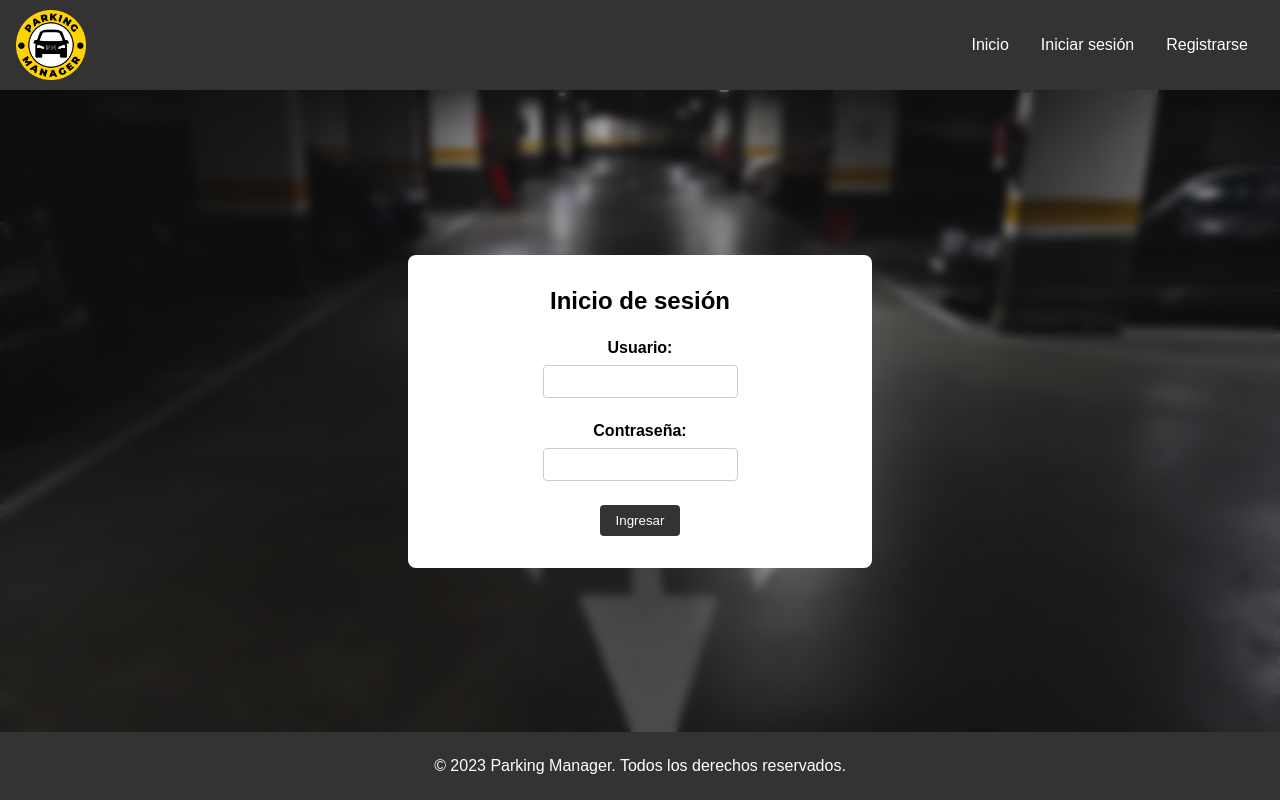
After one commit to Daireto/ProyectoPHP, a PHP site: page /views/auth/login.php in a window 1280 px wide. The commit adds this page. Run offline with PHP 8.4, Linux system fonts and the light colour scheme.

Commit message:
comenzar estructura mvc

```diff
--- a/estilos/index.css
+++ b/assets/css/index.css
@@ -1,6 +1,6 @@
 /* Estilos de la cabecera */
 header {
-    background-image: url("../imagenes/fondo-cabecera.jpg");
+    background-image: url("../img/fondo-cabecera.jpg");
     background-size: cover;
     color: white;
     text-align: center;
--- a/estilos/login.css
+++ b/assets/css/login.css
@@ -1,6 +1,6 @@
 /* Estilos del cuerpo de la página */
 body {
-    background-image: url("../imagenes/fondo-cabecera.jpg");
+    background-image: url("../img/fondo-cabecera.jpg");
     background-size: cover;
 }
 
--- a/estilos/register.css
+++ b/assets/css/register.css
@@ -1,6 +1,6 @@
 /* Estilos del cuerpo de la página */
 body {
-    background-image: url("../imagenes/fondo-cabecera.jpg");
+    background-image: url("../img/fondo-cabecera.jpg");
     background-size: cover;
 }
 
--- a/login.html
+++ b/views/auth/login.php
@@ -1,30 +1,16 @@
 <!DOCTYPE html>
 <html lang="es">
 <head>
-    <meta charset="UTF-8">
-    <meta name="viewport" content="width=device-width, initial-scale=1.0">
-    <title>Parking Manager</title>
-
-    <!-- Ícono -->
-    <link rel="icon" href="imagenes/favicon.ico" type="image/x-icon">
+    <?php include "../layout/head.php" ?>
 
     <!-- Estilos -->
-    <link rel="stylesheet" href="estilos/base.css">
-    <link rel="stylesheet" href="estilos/login.css">
+    <link rel="stylesheet" href="../../assets/css/base.css">
+    <link rel="stylesheet" href="../../assets/css/login.css">
 </head>
 
 <body>
     <!-- Barra de navegación -->
-    <nav class="navbar">
-        <a class="logo" href="index.html">
-            <img src="imagenes/logo.png" alt="Logo">
-        </a>
-        <ul class="menu">
-            <li class="item"><a href="index.html">Inicio</a></li>
-            <li class="item"><a href="login.html">Iniciar sesión</a></li>
-            <li class="item"><a href="register.html">Registrarse</a></li>
-        </ul>
-    </nav>
+    <?php include "../layout/nav.php" ?>
 
     <!-- Contenido principal -->
     <main>
@@ -48,8 +34,6 @@
     </main>
 
     <!-- Pié de página -->
-    <footer>
-        <p>&copy; 2023 Parking Manager. Todos los derechos reservados.</p>
-    </footer>
+    <?php include "../layout/footer.php" ?>
 </body>
 </html>
--- /dev/null
+++ b/views/layout/footer.php
@@ -0,0 +1,3 @@
+<footer>
+    <p>&copy; 2023 Parking Manager. Todos los derechos reservados.</p>
+</footer>
--- /dev/null
+++ b/views/layout/head.php
@@ -0,0 +1,6 @@
+<meta charset="UTF-8">
+<meta name="viewport" content="width=device-width, initial-scale=1.0">
+<title>Parking Manager</title>
+
+<!-- Ícono -->
+<link rel="icon" href="/ProyectoPHP/assets/img/favicon.ico" type="image/x-icon">
--- /dev/null
+++ b/views/layout/nav.php
@@ -0,0 +1,10 @@
+<nav>
+    <a class="logo" href="/ProyectoPHP/index.php">
+        <img src="/ProyectoPHP/assets/img/logo.png" alt="Logo">
+    </a>
+    <ul class="menu">
+        <li class="item"><a href="/ProyectoPHP/index.php">Inicio</a></li>
+        <li class="item"><a href="/ProyectoPHP/views/auth/login.php">Iniciar sesión</a></li>
+        <li class="item"><a href="/ProyectoPHP/views/auth/register.php">Registrarse</a></li>
+    </ul>
+</nav>
```
Also changed, not shown: index.php (renamed from index.html, +7 -23 lines), views/auth/register.php (renamed from register.html, +5 -21 lines), assets/css/base.css (renamed from estilos/base.css), assets/img/favicon.ico (renamed from imagenes/favicon.ico), assets/img/fondo-cabecera.jpg (renamed from imagenes/fondo-cabecera.jpg), assets/img/imagen-contacto.jpg (renamed from imagenes/imagen-contacto.jpg), assets/img/logo.png (renamed from imagenes/logo.png), assets/img/whatsapp.png (renamed from imagenes/whatsapp.png).
